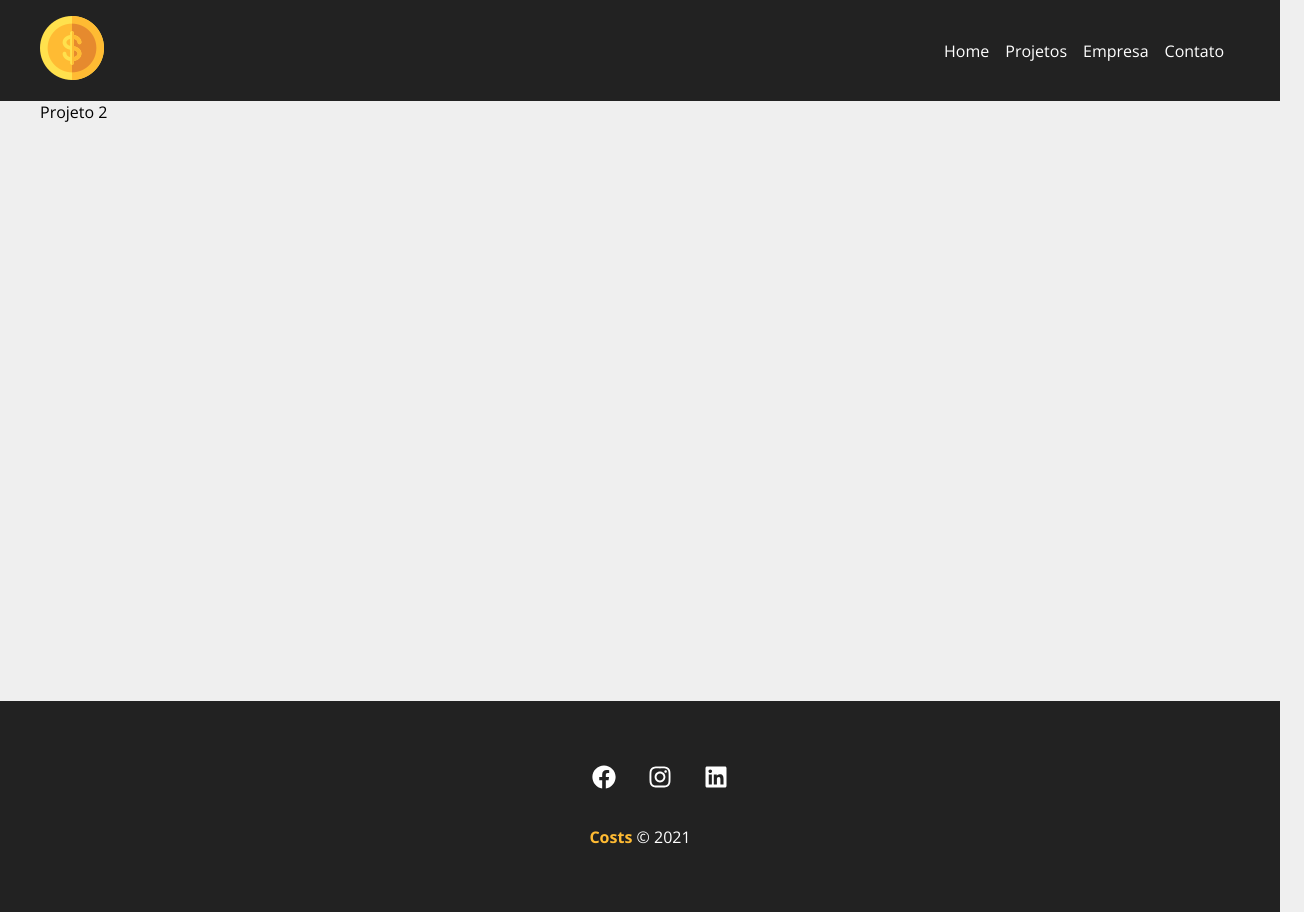
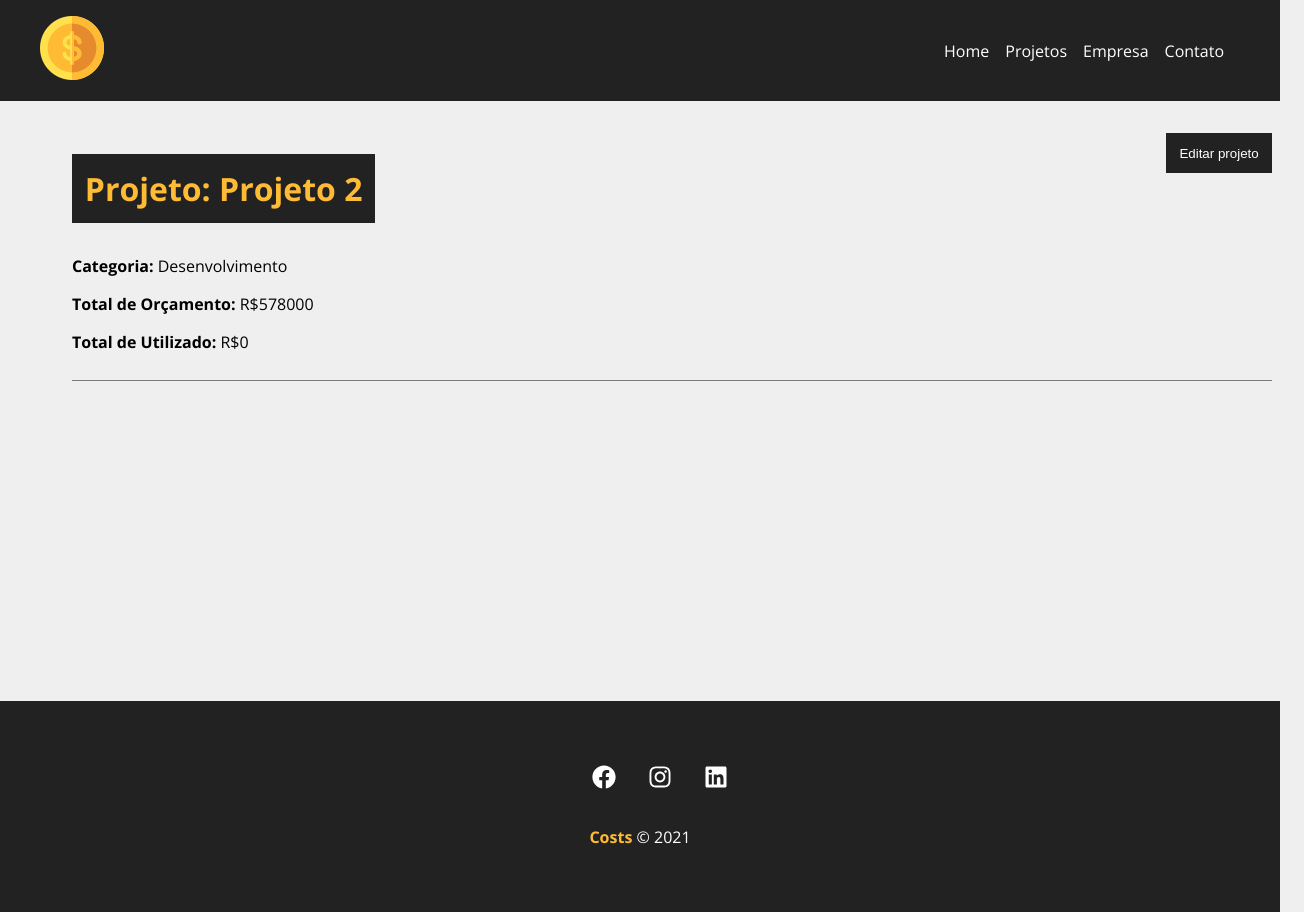
Before and after one commit to michael-petterson-06/Projeto-Costs-Mike, a React (Create React App) app: page /project/2 in a window 1280 px wide. Shown: the whole page, 1304 px wide, since content can reach past the window. Built offline with nearby package versions, Linux system fonts and the light colour scheme; data requests are answered from the project's data file.

Commit message:
estilizando e aplicando funcionalidades no component project

```diff
--- a/src/components/pages/Project.js
+++ b/src/components/pages/Project.js
@@ -1,6 +1,8 @@
-import { useParams } from 'react-router-dom'
-import { useState, useEffect } from 'react'
-// import styles from './Project.module.css'
+import { useParams } from 'react-router-dom';
+import React, { useState, useEffect } from 'react';
+import Loading from '../layout/Loading'
+import Container from '../layout/Container';
+import styles from './Project.module.css';
 
 
 function Project () {
@@ -8,14 +10,16 @@
     let { id } = useParams()
 
     const [project, setProject ] = useState([]);
+    const [ showProjectForm, setShowProject ] = useState(false);
 
     useEffect(() => {
-        getProject();
+        setTimeout(() => {
+            getProject();
+        }, 1000)
     }, [])
 
 
     const getProject = () => {
-
         fetch(`http://localhost:5001/projects/${id}`, {
         method: 'GET',
         headers: {
@@ -28,7 +32,43 @@
       .catch((error) => console.log(error))
    }
 
-    return <div>{project.name}</div>
+   function toggleProjectForm () {
+        setShowProject(!showProjectForm);
+   }
+
+    return (
+        <React.Fragment>
+            { project.name ? (
+                <div className={ styles.project_details }>
+                    <Container customClass='column'>
+                        <div className={ styles.details_container }>
+                            <h1>Projeto: { project.name }</h1>
+                            <button onClick={ toggleProjectForm } className={ styles.btn }>
+                                { !showProjectForm ? 'Editar projeto' : 'Fechar'}
+                            </button>
+                            { !showProjectForm ? (
+                                <div className= { styles.project_info}>
+                                    <p>
+                                        <span>Categoria: </span>{ project.category.name}
+                                    </p>
+                                    <p>
+                                        <span>Total de Orçamento: </span> R${project.budget}
+                                    </p>
+                                    <p>
+                                        <span>Total de Utilizado: </span> R${project.cost}
+                                    </p>
+                                </div>
+                            ) : (
+                                <div className= { styles.project_info}>
+                                    <p>Form</p>
+                                </div>
+                            )}
+                        </div>
+                    </Container>
+                </div> ) : (
+                <Loading/>) }
+        </React.Fragment>
+    )
 }
 
 export default Project;
--- a/src/components/pages/Project.module.css
+++ b/src/components/pages/Project.module.css
@@ -0,0 +1,52 @@
+.project_details {
+    padding: 2em;
+}
+
+
+.project_details h1,
+.project_details h2,
+.project_details p {
+    margin-bottom: 0.5em;
+}
+
+
+.project_details h1 {
+    background-color: #222;
+    color: #ffbb33;
+    padding: 0.4em;
+}
+
+
+.project_details span {
+    font-weight: bold;
+}
+
+
+.details_container,
+.service_form_container {
+    border-bottom: 1px solid #7a7a7a;
+    margin-bottom: 1.2em;
+    padding-bottom: 1.2em;
+    display: flex;
+    justify-content: space-between;
+    flex-wrap: wrap;
+}
+
+.btn {
+    background-color: #222;
+    color: #fff;
+    padding: 0.5em 1em;
+    text-decoration: none;
+    transition: 0.5s;
+    border: none;
+    cursor: pointer;
+    max-height: 40px;
+  }
+
+  .btn:hover {
+    color: #ffbb33;
+  }
+
+  .project_info {
+    width: 100%;
+  }
```
